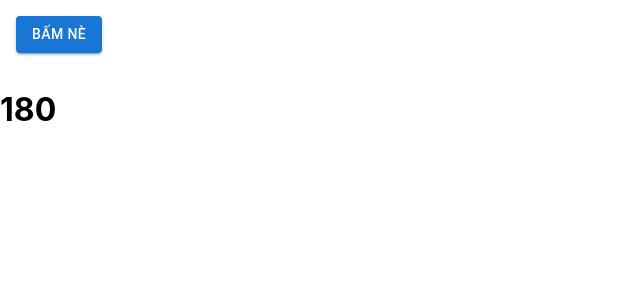
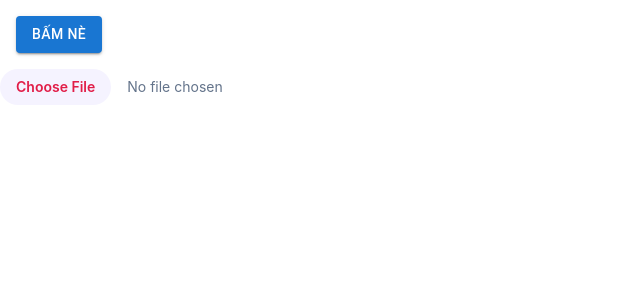
Before and after one commit to CrisVuBao/ReactUltimate, a React (Create React App) app: page / in a window 1280 px wide. Shown: the top 300 px of the page, without its empty margins (0-640 px from the left). Built offline with nearby package versions, Linux system fonts and the light colour scheme.

Commit message:
useEffect with input add file img

```diff
--- a/package.json
+++ b/package.json
@@ -40,5 +40,8 @@
       "last 1 firefox version",
       "last 1 safari version"
     ]
+  },
+  "devDependencies": {
+    "tailwindcss": "^3.3.3"
   }
 }
--- a/src/App.js
+++ b/src/App.js
@@ -1,5 +1,5 @@
 import { useEffect, useState } from "react";
-import Content from "./Content";
+import Content from "./Content/Content";
 import { Button } from "@mui/material";
 
 function App() {
--- a/src/Content.js
+++ /dev/null
@@ -1,33 +0,0 @@
-
-// useEffect
-
-//3. useEffect(callback, [dependency])
-// - Callback sẽ được gọi lại mỗi khi dependency thay đổi
-
-// -------------------------------
-// Callback luôn được gọi sau khi Component Mounted
-
-import { Button } from "@mui/material";
-import { useEffect, useState } from "react"
-
-export default function Content() {
-    const [countTime, setCountTime] = useState(180);
-
-    useEffect(() => {
-        const timer = setInterval(() => {
-            setCountTime(prev => prev - 1)
-        }, 1000)
-
-        console.log("call")
-
-        clearInterval(timer);
-    }, [])
-
-
-
-    return (
-        <>
-            <h1>{countTime}</h1>
-        </>
-    )
-}
--- /dev/null
+++ b/src/Content/Content.js
@@ -0,0 +1,55 @@
+
+// useEffect
+
+//3. useEffect(callback, [dependency])
+// - Callback sẽ được gọi lại mỗi khi dependency thay đổi
+
+// -------------------------------
+// Callback luôn được gọi sau khi Component Mounted
+
+import { Button } from "@mui/material";
+import { useEffect, useState } from "react"
+import "./content.css";
+
+export default function Content() {
+
+    const [avatar, setAvatar] = useState();
+
+    useEffect(() => {
+
+        // Đây là cleanup Function, đây là phương pháp tránh bị rò rỉ bộ nhớ (memory leak);
+        return () => {
+            avatar && URL.revokeObjectURL(avatar.game);
+        }
+    }, [avatar])
+
+    const handleFile = (e) => {
+        let file = e.target.files[0];
+
+        file.game = URL.createObjectURL(file);
+
+        setAvatar(file);
+    }
+
+    return (
+        <>
+            <div className="sm">
+                <label class="block container">
+                    <span class="sr-only">Choose profile photo</span>
+                    <input type="file" class="block w-full text-sm text-slate-500
+                file:mr-4 file:py-2 file:px-4
+                file:rounded-full file:border-0
+                file:text-sm file:font-semibold
+                file:bg-violet-50 file:text-rose-600
+                hover:file:bg-violet-100
+                "
+                        onChange={handleFile}
+                    />
+                    {avatar &&
+                        <img src={avatar.game} alt="" width="80%" />
+                    }
+                </label>
+            </div>
+        </>
+    )
+}
--- /dev/null
+++ b/src/Content/content.css
@@ -0,0 +1,3 @@
+.input-img {
+  margin: 10;
+}
--- /dev/null
+++ b/tailwind.config.js
@@ -0,0 +1,8 @@
+/** @type {import('tailwindcss').Config} */
+module.exports = {
+  content: ["./src/**/*.{html,js}"],
+  theme: {
+    extend: {},
+  },
+  plugins: [],
+}
```
Also changed, not shown: src/index.css (+7 -3 lines), 2 other files (tests, documents, lock files or other folders).
